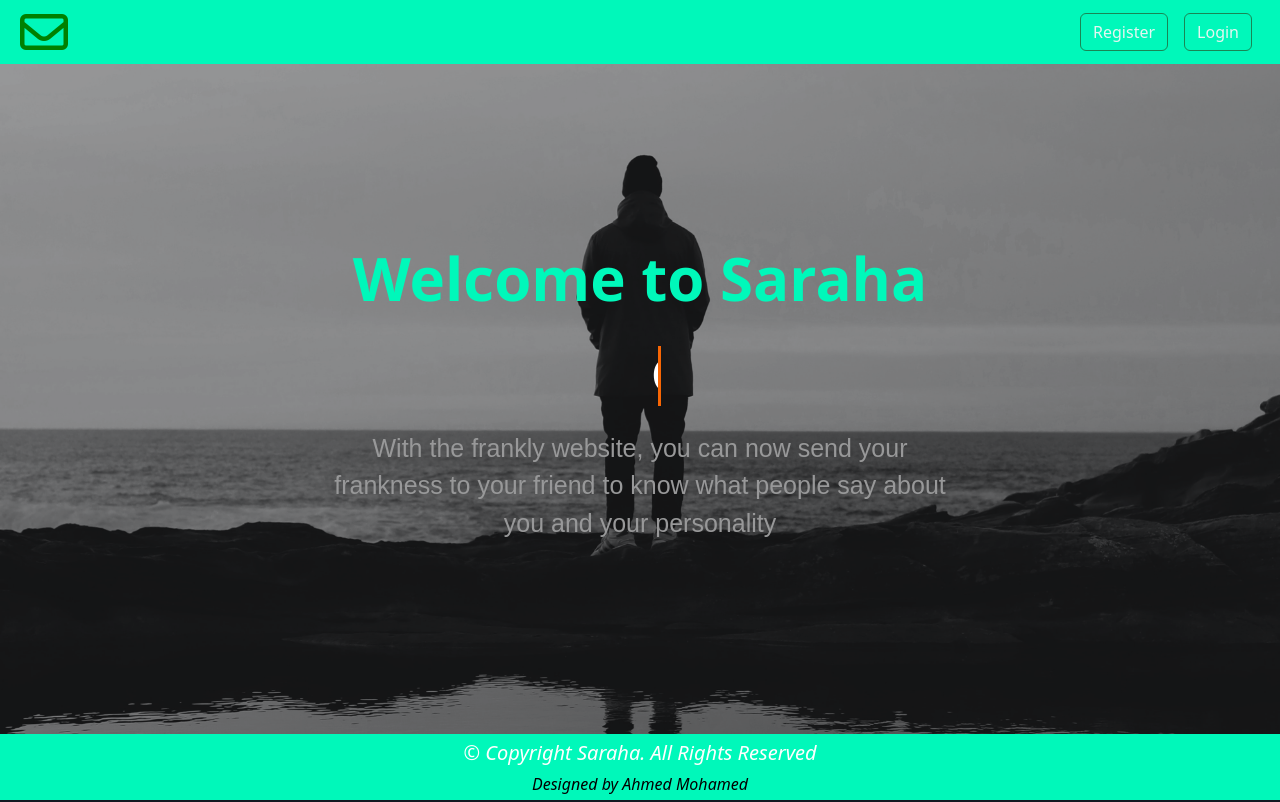
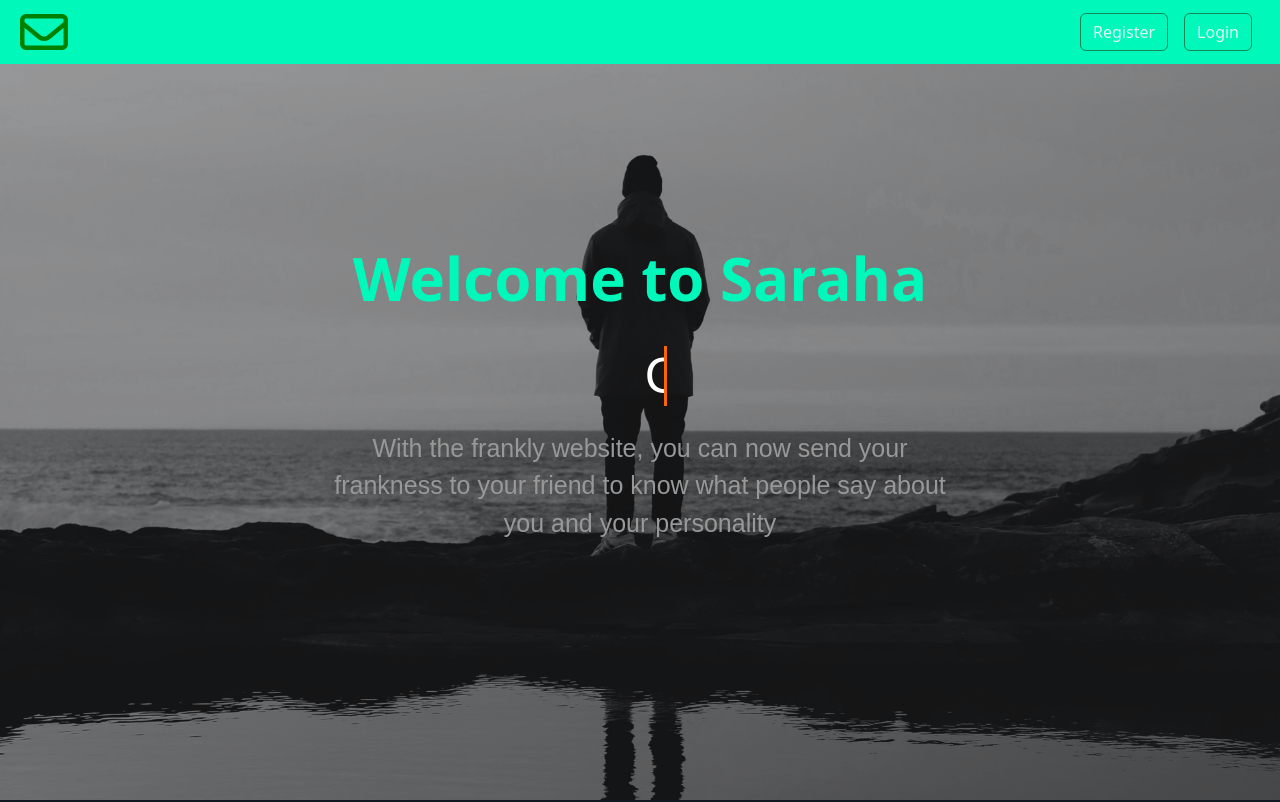
Before and after one commit to AlbashengineerAhmed/saraha-frontend, a React (Create React App) app: page / in a window 1280 px wide. Shown: the top 802 px of the page. Built offline with nearby package versions, Linux system fonts and the light colour scheme.

Commit message:
update footer

```diff
--- a/src/Components/Footer/Footer.jsx
+++ b/src/Components/Footer/Footer.jsx
@@ -3,8 +3,8 @@
 export default function Footer() {
   return (
     <footer
-      className="fixed-bottom text-center"
-      style={{ backgroundColor: "rgb(0, 248, 186)" }}
+      className="text-center"
+      style={{ backgroundColor: "rgb(0, 248, 186)", marginTop:"670px" }}
     >
       <p className="fs-5 fst-italic mb-0 mt-1 text-white ">
         © Copyright Saraha. All Rights Reserved
```
